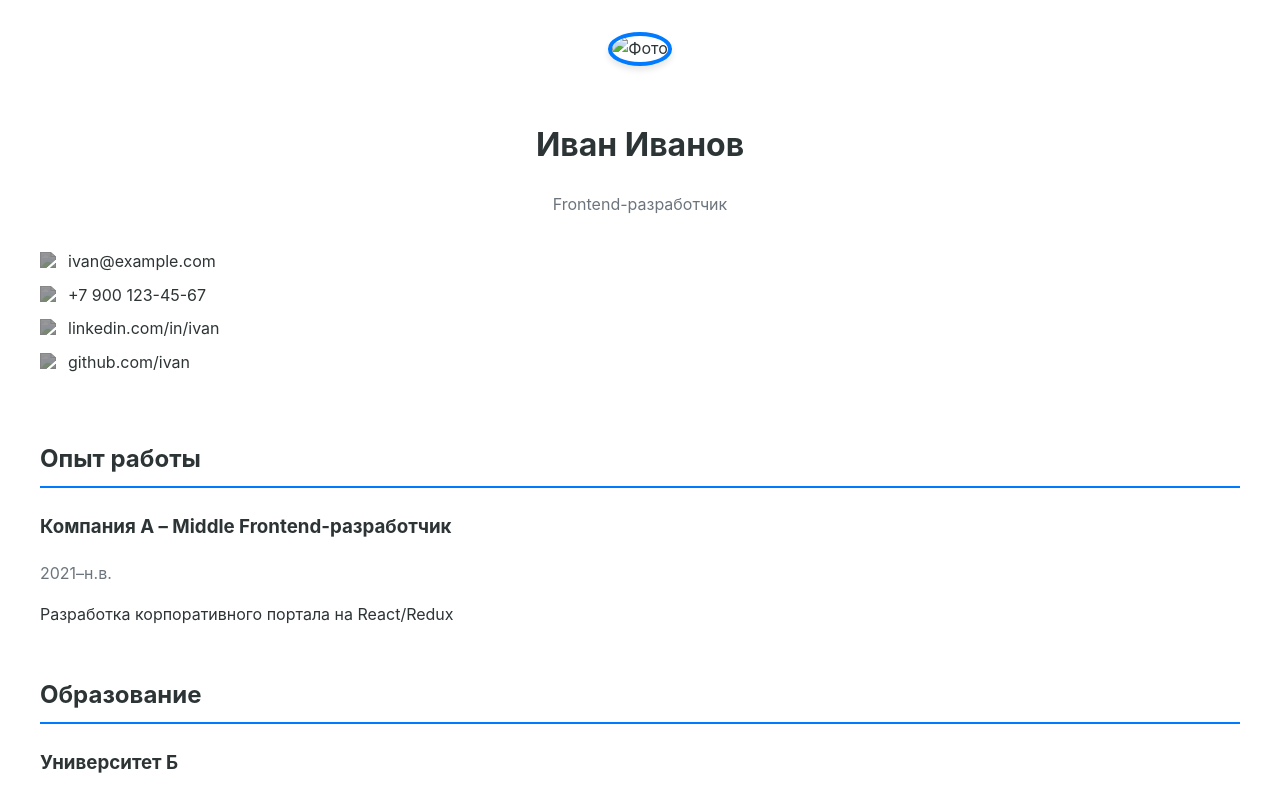
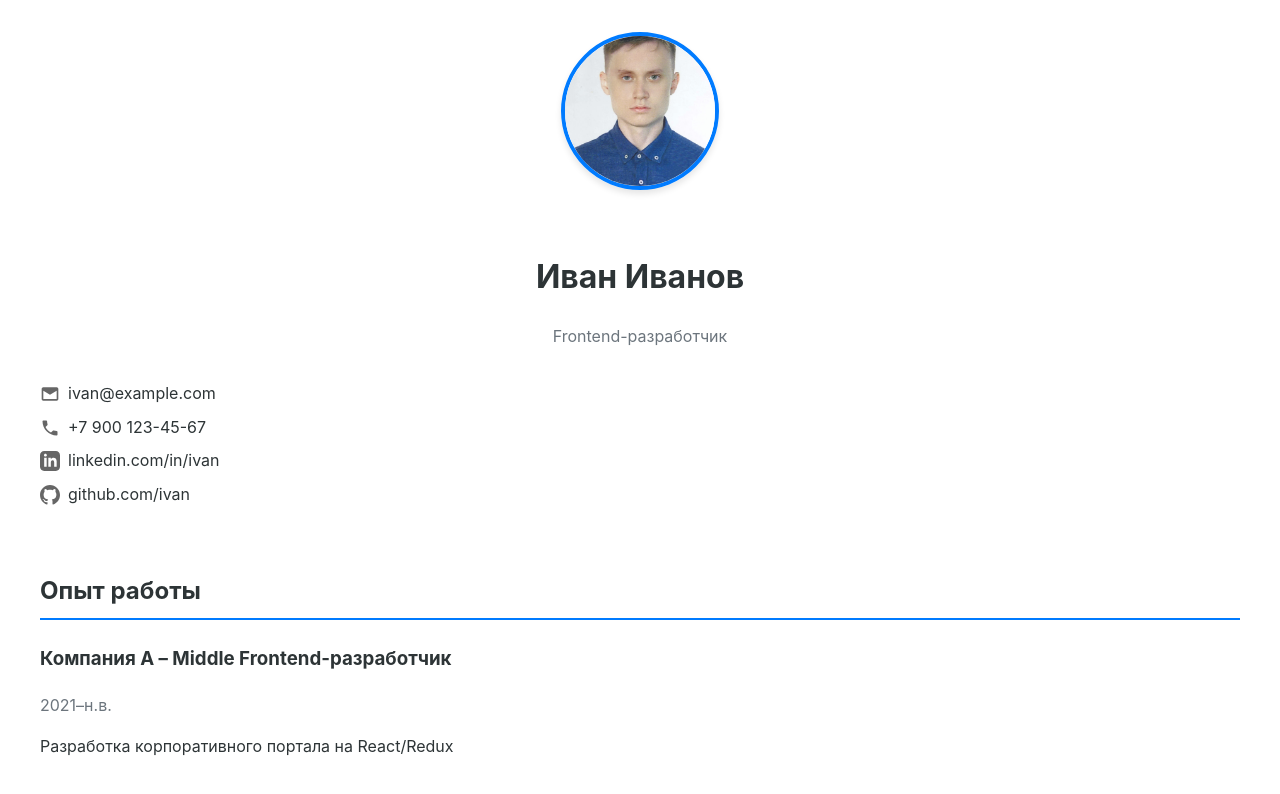
Before and after one commit to belovnv/my-cv, an Eleventy site: page index.md in a window 1280 px wide. Shown: the top 794 px of the page. Built offline with nearby package versions, Linux system fonts and the light colour scheme; Eleventy itself is replaced by a stand-in of ours; files that its build step writes are made by us from their sources; the site is published under a folder, as on GitHub Pages, so addresses that start at the root find nothing.

Commit message:
Стили

```diff
--- a/_data/resume.json
+++ b/_data/resume.json
@@ -1,7 +1,7 @@
 {
   "name": "Иван Иванов",
   "title": "Frontend-разработчик",
-    "photo": "/assets/avatar.jpg",
+  "photo": "assets/avatar.jpg",
   "contacts": {
     "email": "ivan@example.com",
     "phone": "+7 900 123-45-67",
--- a/_includes/resume.njk
+++ b/_includes/resume.njk
@@ -12,7 +12,7 @@
       {% for key, value in resume.contacts %}
         {% if value %}
           <div class="contact-item">
-            <img src="/icons/{{ key }}.svg" alt="{{ key }}" class="icon">
+            <img src="icons/{{ key }}.svg" alt="{{ key }}" class="icon">
             <span>{{ value }}</span>
           </div>
         {% endif %}
```
Also changed, not shown: 1 other file. Lines whose indentation alone changed are shown as unchanged.
